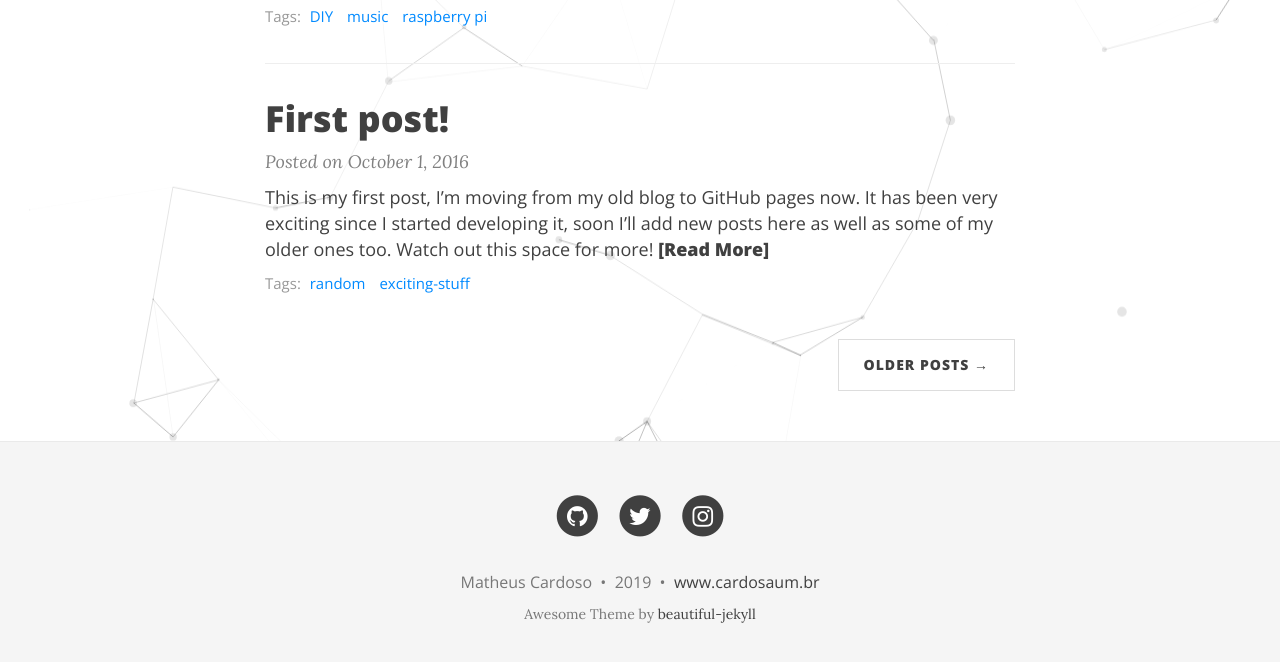
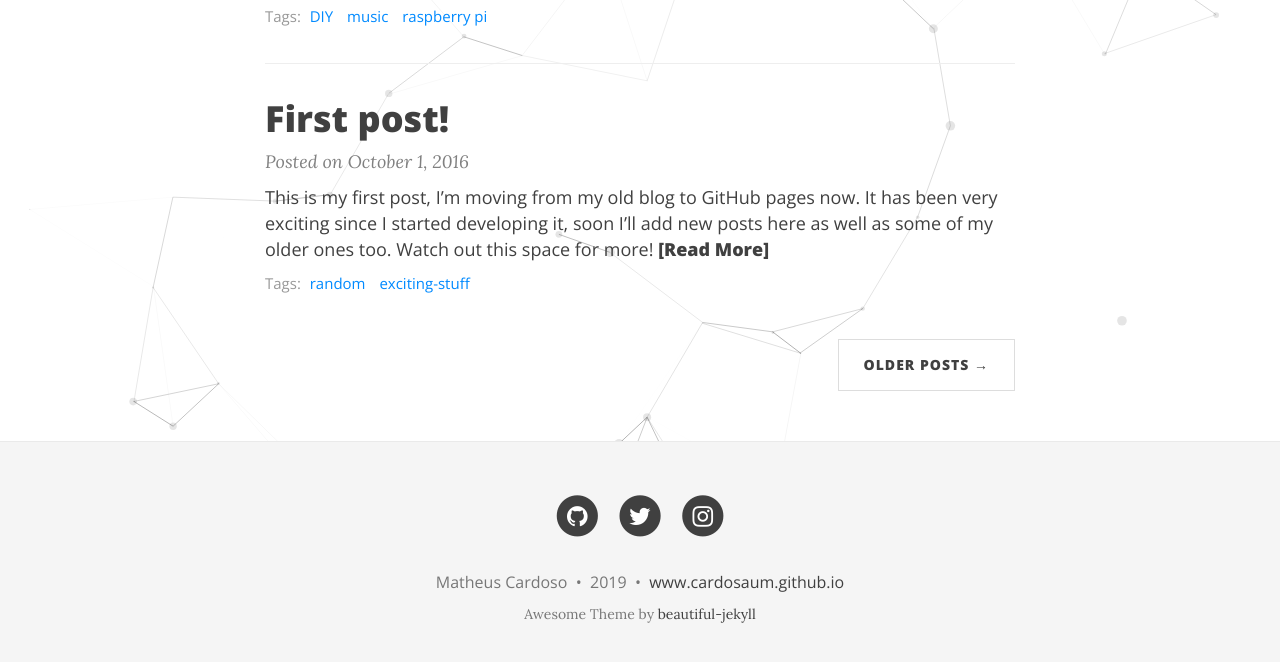
Before and after one commit to Cardosaum/Cardosaum.github.io, a Jekyll site: the page built from index.html, in a window 1280 px wide and 900 px high, scrolled down 3572 px, cut to the strip 218-880 px from the top of the window. Built offline with Jekyll 4.4.1, drawn with Linux system fonts in a browser that asks for light colours; the list of posts is cut into pages by our own code.

Commit message:
removed CNAME and changed _config.yml

```diff
--- a/CNAME
+++ /dev/null
@@ -1 +0,0 @@
-www.cardosaum.br
--- a/_config.yml
+++ b/_config.yml
@@ -116,7 +116,7 @@
 
 # How to display the link to the website in the footer
 # Remove this if you don't want a link in the footer
-url-pretty: "www.cardosaum.br"
+url-pretty: "www.cardosaum.github.io"
 
 # --- Misc --- #
 
```
